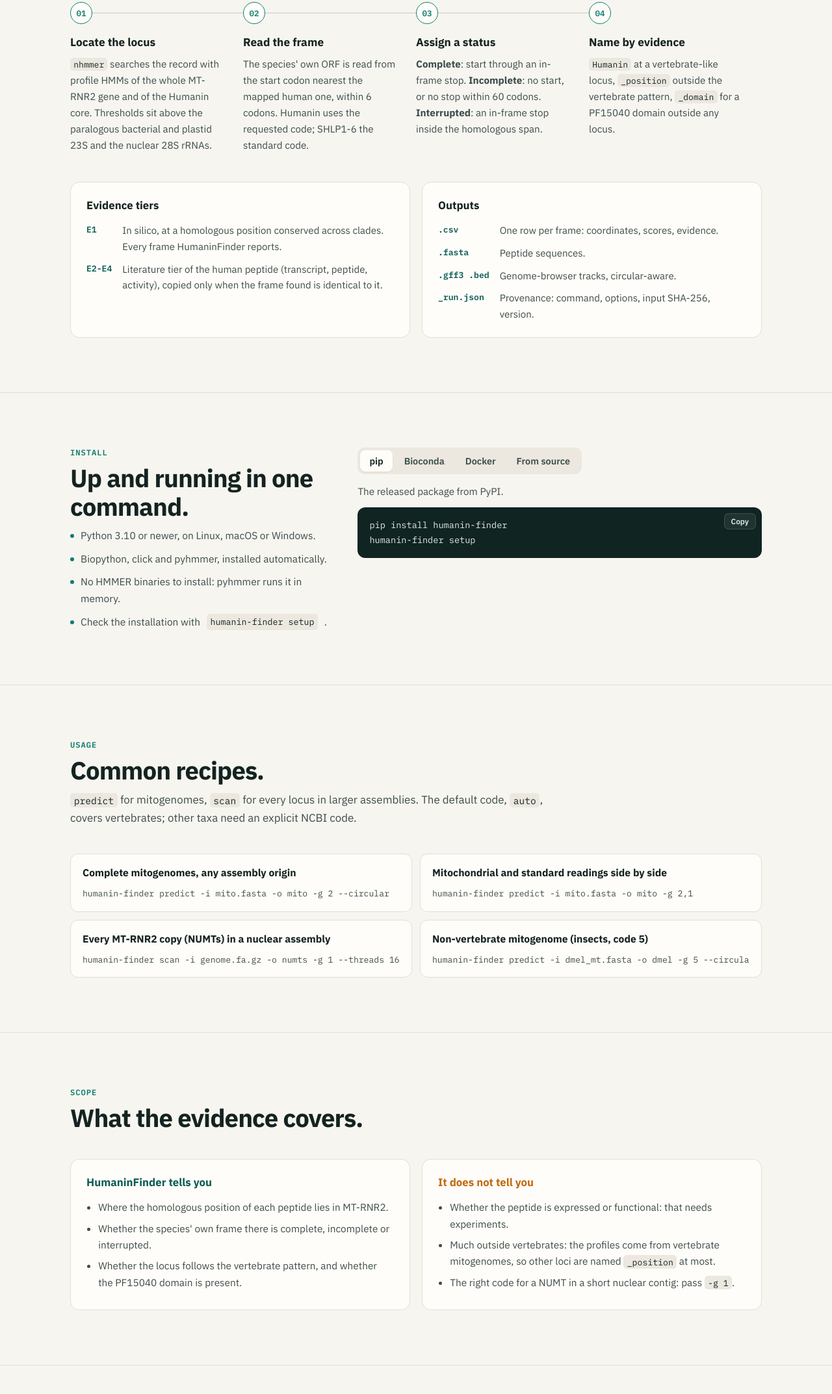
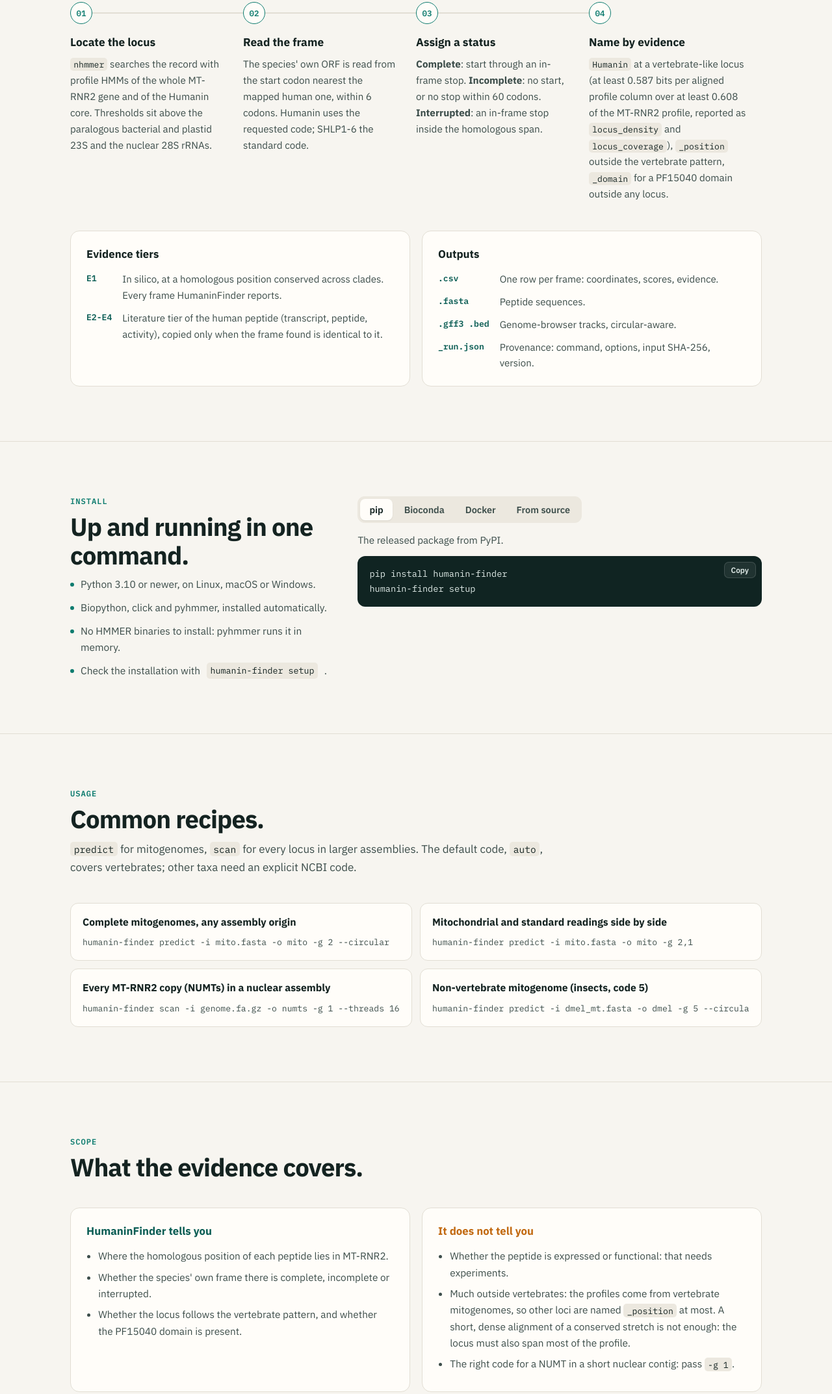
Before and after one commit to LaBiOmicS/humaninfinder, a plain HTML site: page docs/index.html in a window 1280 px wide. Shown: the part 5222-7368 px from the top of the page at 65% size. Drawn offline with Linux system fonts and the light colour scheme.

Commit message:
Site: define the vertebrate-like locus by density and coverage
Co-Authored-By: Claude Opus 5.5 <noreply@anthropic.com>

```diff
--- a/docs/index.html
+++ b/docs/index.html
@@ -503,7 +503,7 @@ footer p { margin: 0 0 6px; }
       <div class="st"><h3>Locate the locus</h3><p><code>nhmmer</code> searches the record with profile HMMs of the whole MT-RNR2 gene and of the Humanin core. Thresholds sit above the paralogous bacterial and plastid 23S and the nuclear 28S rRNAs.</p></div>
       <div class="st"><h3>Read the frame</h3><p>The species' own ORF is read from the start codon nearest the mapped human one, within 6 codons. Humanin uses the requested code; SHLP1-6 the standard code.</p></div>
       <div class="st"><h3>Assign a status</h3><p><b>Complete</b>: start through an in-frame stop. <b>Incomplete</b>: no start, or no stop within 60 codons. <b>Interrupted</b>: an in-frame stop inside the homologous span.</p></div>
-      <div class="st"><h3>Name by evidence</h3><p><code>Humanin</code> at a vertebrate-like locus, <code>_position</code> outside the vertebrate pattern, <code>_domain</code> for a PF15040 domain outside any locus.</p></div>
+      <div class="st"><h3>Name by evidence</h3><p><code>Humanin</code> at a vertebrate-like locus (at least 0.587 bits per aligned profile column over at least 0.608 of the MT-RNR2 profile, reported as <code>locus_density</code> and <code>locus_coverage</code>), <code>_position</code> outside the vertebrate pattern, <code>_domain</code> for a PF15040 domain outside any locus.</p></div>
     </div>
 
     <div class="split">
@@ -611,7 +611,7 @@ humanin-finder setup</pre></div>
         <h3>It does not tell you</h3>
         <ul>
           <li>Whether the peptide is expressed or functional: that needs experiments.</li>
-          <li>Much outside vertebrates: the profiles come from vertebrate mitogenomes, so other loci are named <code>_position</code> at most.</li>
+          <li>Much outside vertebrates: the profiles come from vertebrate mitogenomes, so other loci are named <code>_position</code> at most. A short, dense alignment of a conserved stretch is not enough: the locus must also span most of the profile.</li>
           <li>The right code for a NUMT in a short nuclear contig: pass <code>-g 1</code>.</li>
         </ul>
       </div>
```
